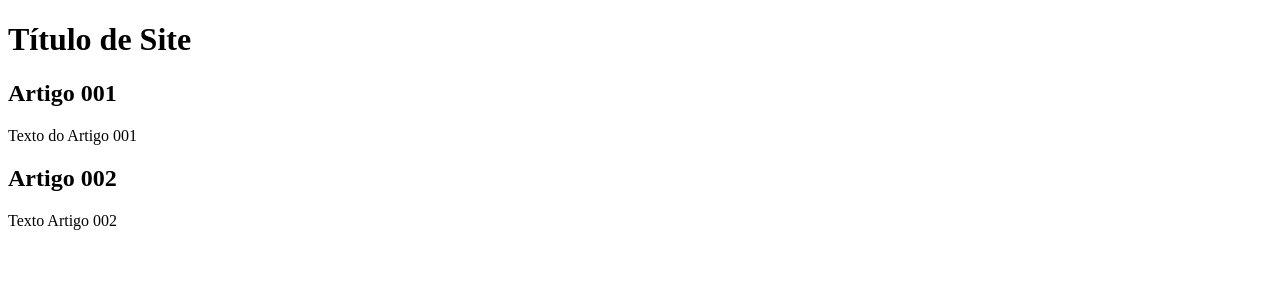
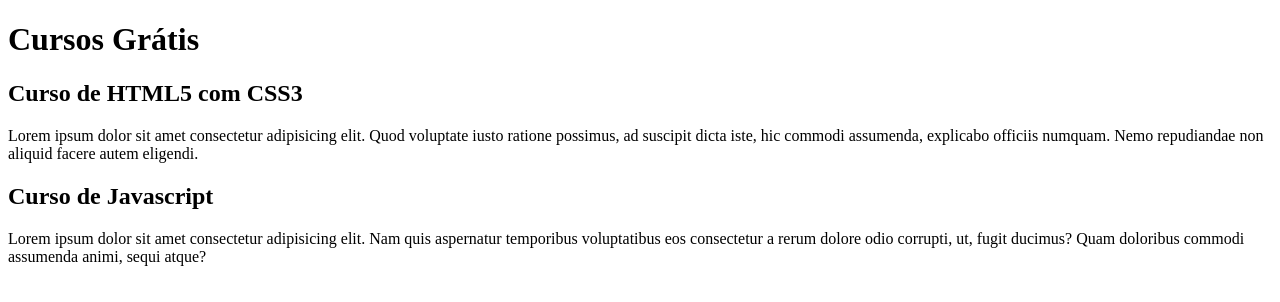
Before and after one commit to pablosilvmor/Projeto_Site, a plain HTML site: page index.html in a window 1280 px wide. Drawn offline with Linux system fonts and the light colour scheme.

Commit message:
comecei a escrever conteúdo

```diff
--- a/index.html
+++ b/index.html
@@ -3,20 +3,20 @@
 <head>
     <meta charset="UTF-8">
     <meta name="viewport" content="width=device-width, initial-scale=1.0">
-    <title>Título de Site</title>
+    <title>Cursos Grátis</title>
 </head>
 <body>
     <main>
         <header>
-            <h1>Título de Site</h1>
+            <h1>Cursos Grátis</h1>
         </header>
            <article>
-             <h2>Artigo 001</h2>
-             <p>Texto do Artigo 001</p>
+             <h2>Curso de HTML5 com CSS3</h2>
+             <p>Lorem ipsum dolor sit amet consectetur adipisicing elit. Quod voluptate iusto ratione possimus, ad suscipit dicta iste, hic commodi assumenda, explicabo officiis numquam. Nemo repudiandae non aliquid facere autem eligendi.</p>
            </article>
             <article>
-                <h2>Artigo 002</h2>
-                <p>Texto Artigo 002</p>
+                <h2>Curso de Javascript</h2>
+                <p>Lorem ipsum dolor sit amet consectetur adipisicing elit. Nam quis aspernatur temporibus voluptatibus eos consectetur a rerum dolore odio corrupti, ut, fugit ducimus? Quam doloribus commodi assumenda animi, sequi atque?</p>
             </article>
     </main>
 </body>
```
